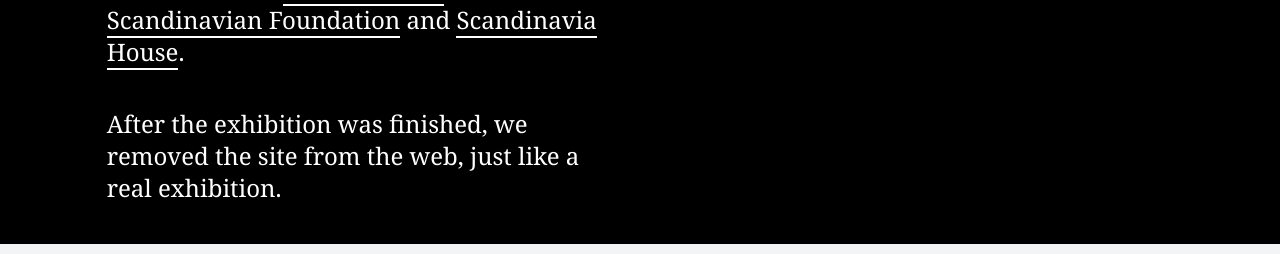
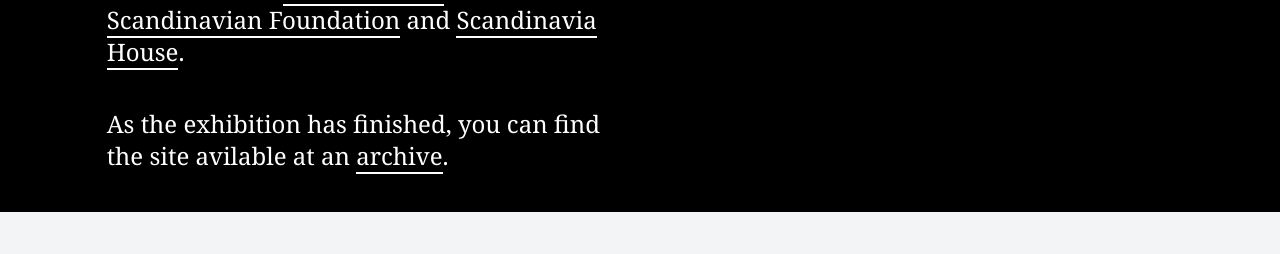
Before and after one commit to tommyp/tommyp.org, a Next.js app: page /work in a window 1280 px wide. Shown: the part 950-1204 px from the top of the page. Built offline with nearby package versions, Linux system fonts and the light colour scheme; what tailwindcss-border-gradients would draw is missing.

Commit message:
link shipwreck archive

```diff
--- a/pages/work.js
+++ b/pages/work.js
@@ -106,11 +106,22 @@
                   .
                 </P>
                 <P>
-                  After the exhibition was finished, we removed the site from
-                  the web, just like a real exhibition.
+                  As the exhibition has finished, you can find the site avilable
+                  at an{" "}
+                  <ExtA
+                    textColor="text-white"
+                    borderColor="border-white"
+                    href="https://shipwreck.tommyp.org/"
+                  >
+                    archive
+                  </ExtA>
+                  .
                 </P>
               </TextBlock>
-              <Img src="/images/work/conversations.png" />
+              <Img
+                src="/images/work/conversations.png"
+                url="https://shipwreck.tommyp.org/"
+              />
             </div>
           </section>
         </section>
```
